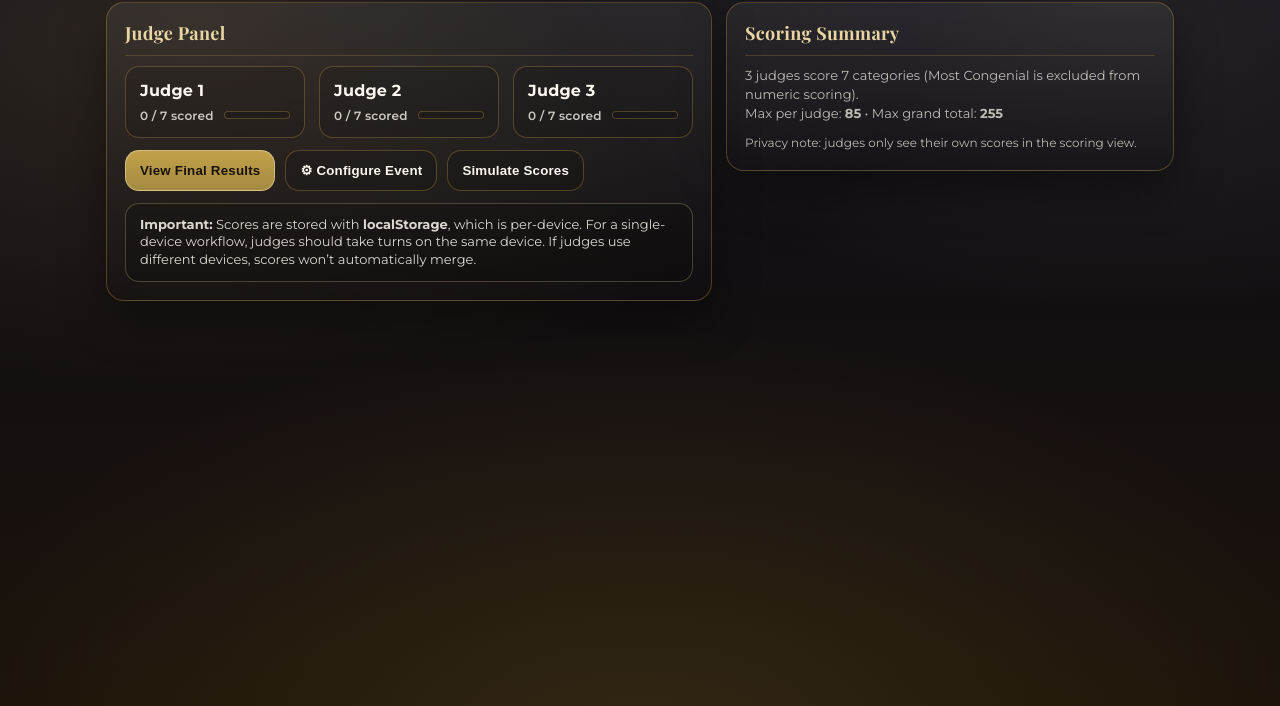
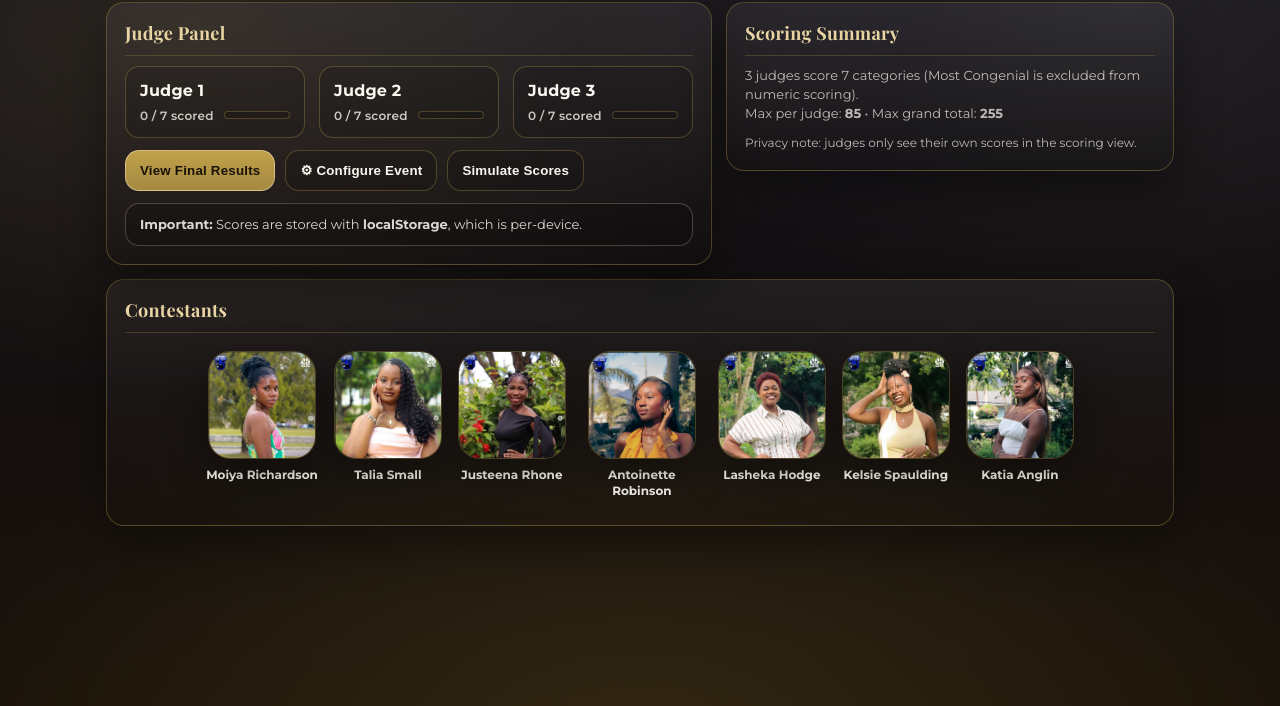
Before and after one commit to gitcyrnlog/contestantTallysystem, a plain HTML site: page index.html in a window 1280 px wide. Shown: the part 94-800 px from the top of the page. Drawn offline with nearby package versions, Linux system fonts and the light colour scheme.

Commit message:
Fix contestant image filenames (Antonette, kelsie casing) and lock image paths to DEFAULT_STATE

```diff
--- a/index.html
+++ b/index.html
@@ -815,8 +815,8 @@
           <div style="height:12px"></div>
           <div class="infoNote">
             <strong>Important:</strong> Scores are stored with <strong>localStorage</strong>, which is per-device.
-            For a single-device workflow, judges should take turns on the same device.
-            If judges use different devices, scores won’t automatically merge.
+
+
           </div>
         </div>
 
@@ -832,6 +832,13 @@
             Privacy note: judges only see their own scores in the scoring view.
           </div>
         </div>
+      </div>
+
+      <div style="height:14px"></div>
+      <div class="card">
+        <h2 class="sectionTitle">Contestants</h2>
+        <div class="divider"></div>
+        <div id="contestantGallery" style="display:flex; flex-wrap:wrap; gap:16px; justify-content:center; padding:8px 0;"></div>
       </div>
     </section>
 
@@ -953,13 +960,13 @@
       eventName: 'Our Pageant 2026',
       judges: ['Judge 1', 'Judge 2', 'Judge 3'],
       contestants: [
-        { name: 'Moiya Richardson',      image: 'images/moiya.jpg' },
-        { name: 'Talia Small',          image: 'images/talia.jpg' },
-        { name: 'Justeena Rhone',       image: 'images/justeena.jpg' },
-        { name: 'Antoinette Robinson',  image: 'images/antoinette.jpg' },
-        { name: 'Lasheka Hodge',        image: 'images/lasheka.jpg' },
-        { name: 'Kelsie Spaulding',     image: 'images/kelsie.jpg' },
-        { name: 'Katia Anglin',         image: 'images/katia.jpg' },
+        { name: 'Moiya Richardson',      image: 'images/Moiya.png' },
+        { name: 'Talia Small',          image: 'images/Talia.png' },
+        { name: 'Justeena Rhone',       image: 'images/Justeena.png' },
+        { name: 'Antoinette Robinson',  image: 'images/Antonette.png' },
+        { name: 'Lasheka Hodge',        image: 'images/Lasheka.png' },
+        { name: 'Kelsie Spaulding',     image: 'images/kelsie.png' },
+        { name: 'Katia Anglin',         image: 'images/Katia.png' },
       ],
       scores: {
         '0': {},
@@ -1022,7 +1029,7 @@
         contestants: Array.isArray(s?.contestants) && s.contestants.length === 7
           ? s.contestants.map((c, i) => ({
               name: typeof c?.name === 'string' ? c.name : DEFAULT_STATE.contestants[i].name,
-              image: typeof c?.image === 'string' ? c.image : DEFAULT_STATE.contestants[i].image,
+              image: DEFAULT_STATE.contestants[i].image,
             }))
           : DEFAULT_STATE.contestants.map(c => ({...c})),
         scores: (typeof s?.scores === 'object' && s.scores) ? s.scores : { '0': {}, '1': {}, '2': {} },
@@ -1231,6 +1238,21 @@
       $('#thJudge0').textContent = state.judges[0] || 'Judge 1';
       $('#thJudge1').textContent = state.judges[1] || 'Judge 2';
       $('#thJudge2').textContent = state.judges[2] || 'Judge 3';
+
+      // Render contestant gallery
+      const gallery = $('#contestantGallery');
+      if (gallery) {
+        gallery.innerHTML = '';
+        for (let c = 0; c < state.contestants.length; c++) {
+          const item = el('div', { style: 'display:flex; flex-direction:column; align-items:center; gap:8px; min-width:96px; max-width:120px;' });
+          item.appendChild(makePortrait(c, ''));
+          item.appendChild(el('div', {
+            text: state.contestants[c].name,
+            style: 'font-size:12px; font-weight:700; text-align:center; line-height:1.3; color:var(--cream);'
+          }));
+          gallery.appendChild(item);
+        }
+      }
     }
 
     // --- Judge view ---
```
Also changed, not shown: images/Talia.png (added).
